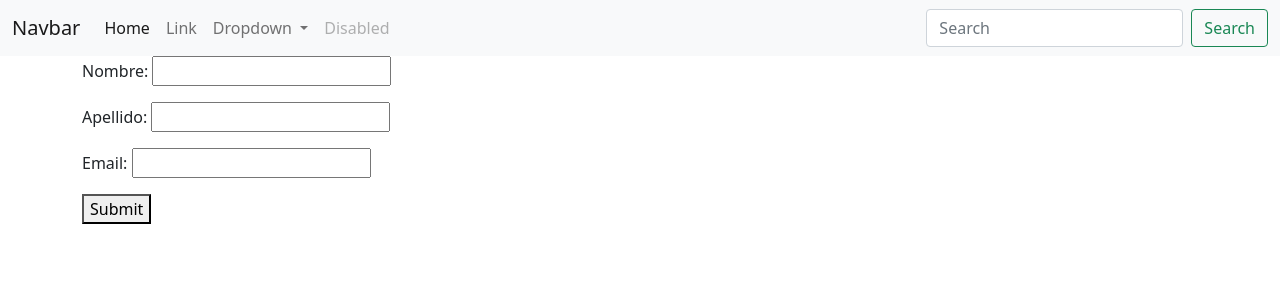
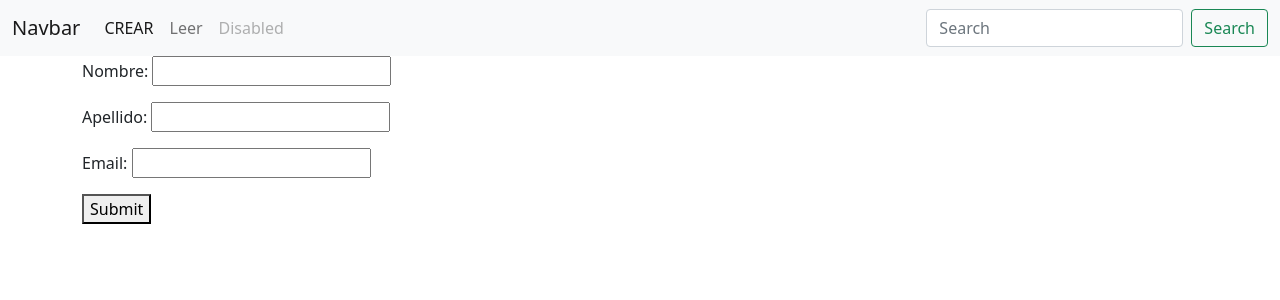
Before and after one commit to katchvidal/CRUD-DJANGO, a Django app: page /create in a window 1280 px wide. Shown: the top 300 px of the page. Run offline with Django 3.2, Linux system fonts and the light colour scheme.

Commit message:
Template Modify

```diff
--- a/Template/layout.html
+++ b/Template/layout.html
@@ -20,22 +20,12 @@
     <div class="collapse navbar-collapse" id="navbarSupportedContent">
       <ul class="navbar-nav me-auto mb-2 mb-lg-0">
         <li class="nav-item">
-          <a class="nav-link active" aria-current="page" href="#">Home</a>
+          <a class="nav-link active" aria-current="page" href=" {% url 'create' %} ">CREAR</a>
         </li>
         <li class="nav-item">
-          <a class="nav-link" href="#">Link</a>
+          <a class="nav-link" href=" {% url '/' %} ">Leer </a>
         </li>
-        <li class="nav-item dropdown">
-          <a class="nav-link dropdown-toggle" href="#" id="navbarDropdown" role="button" data-bs-toggle="dropdown" aria-expanded="false">
-            Dropdown
-          </a>
-          <ul class="dropdown-menu" aria-labelledby="navbarDropdown">
-            <li><a class="dropdown-item" href="#">Action</a></li>
-            <li><a class="dropdown-item" href="#">Another action</a></li>
-            <li><hr class="dropdown-divider"></li>
-            <li><a class="dropdown-item" href="#">Something else here</a></li>
-          </ul>
-        </li>
+
         <li class="nav-item">
           <a class="nav-link disabled" href="#" tabindex="-1" aria-disabled="true">Disabled</a>
         </li>
```
